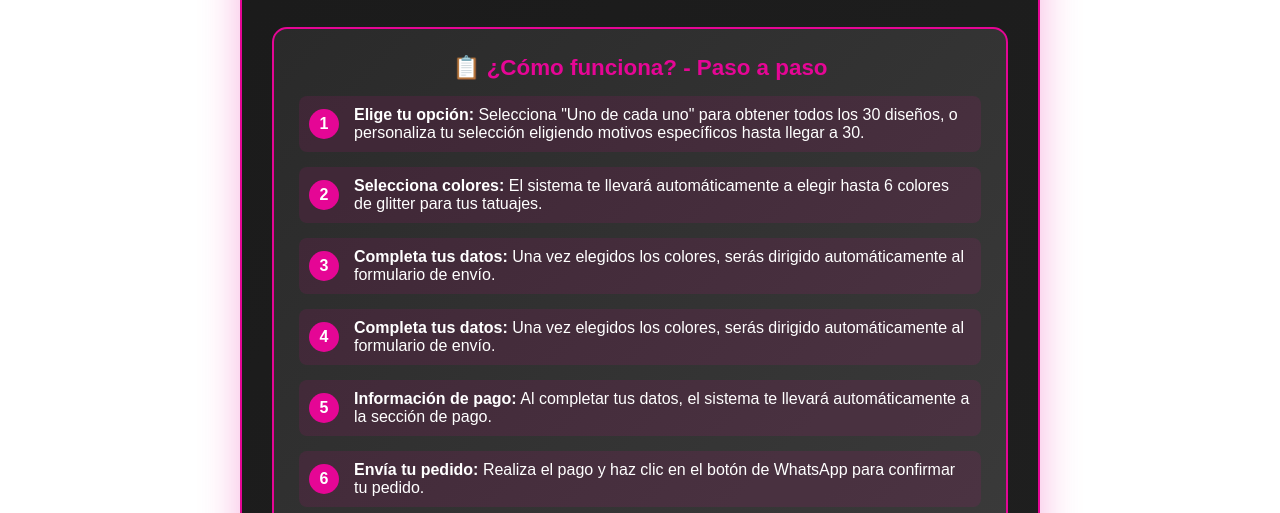
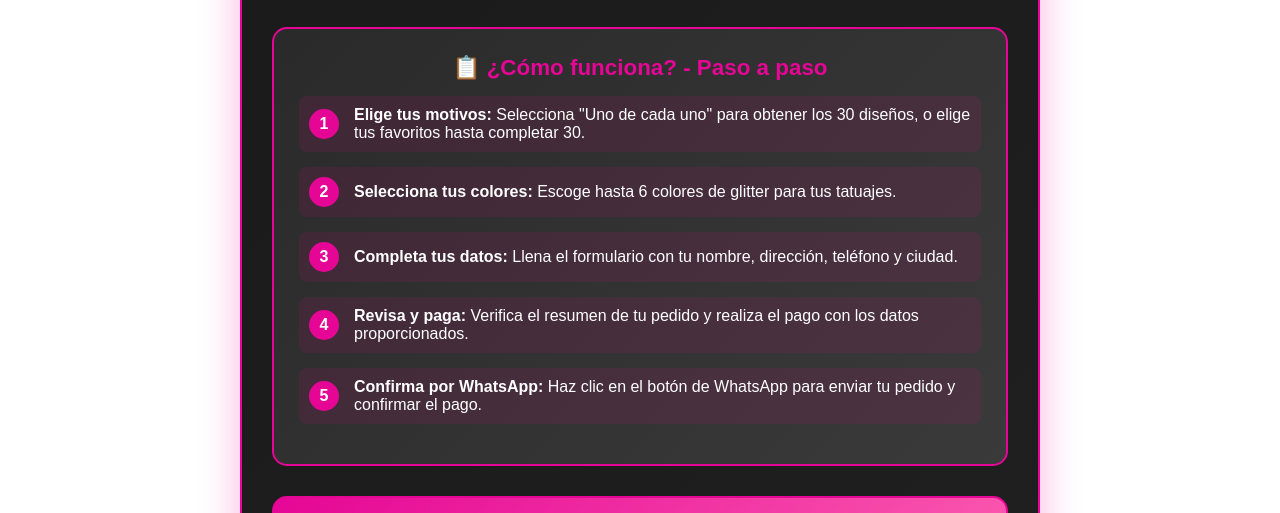
Before and after one commit to KitKokito/kokitostar, a plain HTML site: page index.html in a window 1280 px wide. Shown: the part 444-957 px from the top of the page. Drawn offline with Linux system fonts and the light colour scheme.

Commit message:
Update index.html

```diff
--- a/index.html
+++ b/index.html
@@ -807,43 +807,43 @@
         <div class="content">
            <div class="instructions">
     <h3>📋 ¿Cómo funciona? - Paso a paso</h3>
+
     <div class="step">
         <div class="step-number">1</div>
         <div class="step-text">
-                        <strong>Elige tu opción:</strong> Selecciona "Uno de cada uno" para obtener todos los 30 diseños, o personaliza tu selección eligiendo motivos específicos hasta llegar a 30.
-                    </div>
-                </div>
+            <strong>Elige tus motivos:</strong> Selecciona "Uno de cada uno" para obtener los 30 diseños, o elige tus favoritos hasta completar 30.
+        </div>
+    </div>
+
     <div class="step">
         <div class="step-number">2</div>
         <div class="step-text">
-                        <strong>Selecciona colores:</strong> El sistema te llevará automáticamente a elegir hasta 6 colores de glitter para tus tatuajes.
-                    </div>
-                </div>
+            <strong>Selecciona tus colores:</strong> Escoge hasta 6 colores de glitter para tus tatuajes.
+        </div>
+    </div>
+
     <div class="step">
         <div class="step-number">3</div>
         <div class="step-text">
-                        <strong>Completa tus datos:</strong> Una vez elegidos los colores, serás dirigido automáticamente al formulario de envío.
-                    </div>
-                </div>
+            <strong>Completa tus datos:</strong> Llena el formulario con tu nombre, dirección, teléfono y ciudad.
+        </div>
+    </div>
+
     <div class="step">
         <div class="step-number">4</div>
         <div class="step-text">
-                        <strong>Completa tus datos:</strong> Una vez elegidos los colores, serás dirigido automáticamente al formulario de envío.
-                    </div>
-                </div>
+            <strong>Revisa y paga:</strong> Verifica el resumen de tu pedido y realiza el pago con los datos proporcionados.
+        </div>
+    </div>
+
     <div class="step">
         <div class="step-number">5</div>
         <div class="step-text">
-                        <strong>Información de pago:</strong> Al completar tus datos, el sistema te llevará automáticamente a la sección de pago.
-                    </div>
-                </div>
-                <div class="step">
-                    <div class="step-number">6</div>
-                    <div class="step-text">
-                        <strong>Envía tu pedido:</strong> Realiza el pago y haz clic en el botón de WhatsApp para confirmar tu pedido.
-                    </div>
-                </div>
-            </div>
+            <strong>Confirma por WhatsApp:</strong> Haz clic en el botón de WhatsApp para enviar tu pedido y confirmar el pago.
+        </div>
+    </div>
+</div>
+
 
             <div class="quick-select">
                 <h3 style="margin-bottom: 15px; font-size: 1.4em;">🎯 Selección Rápida</h3>
```
Lines whose indentation alone changed are shown as unchanged.
